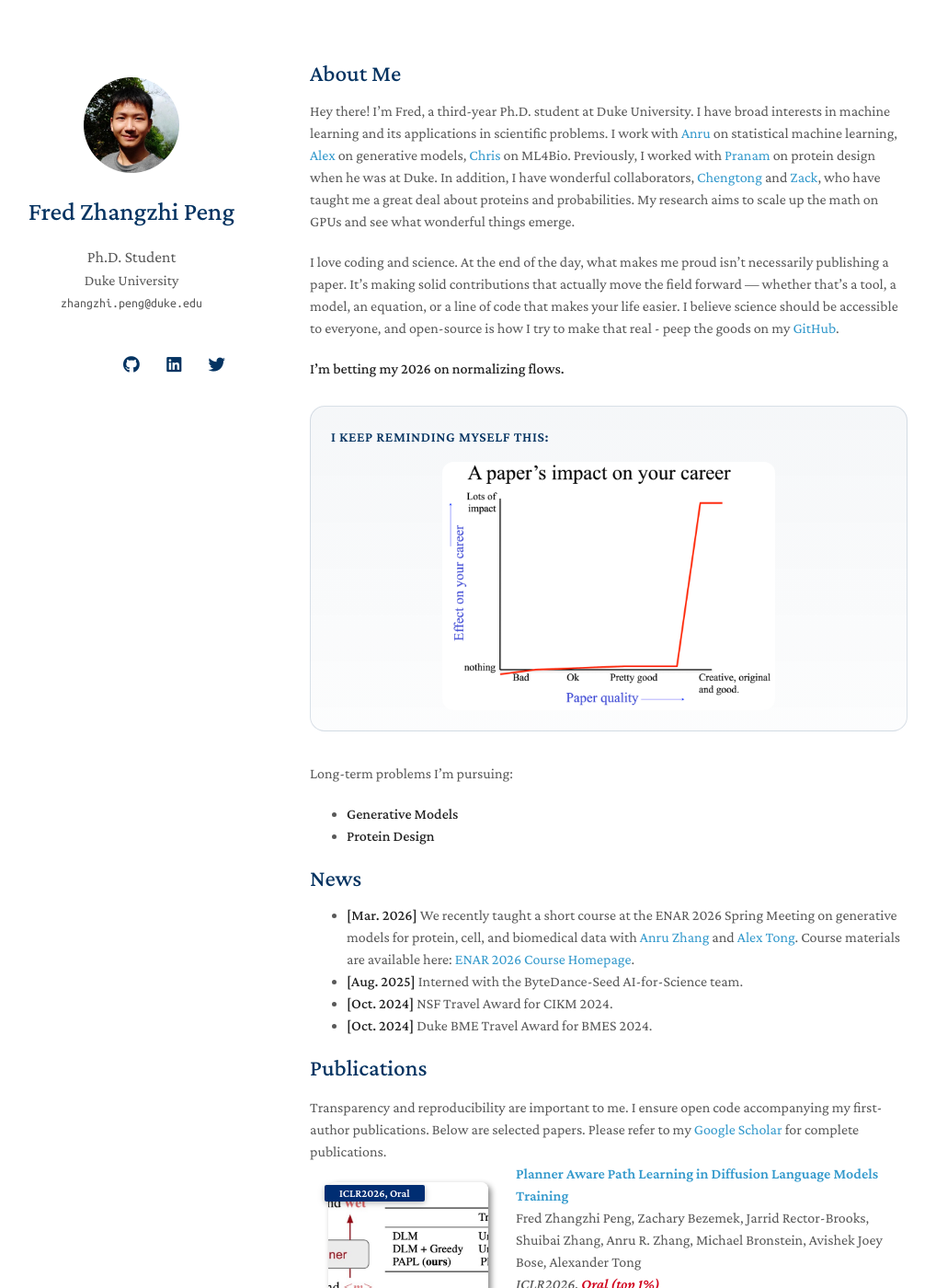
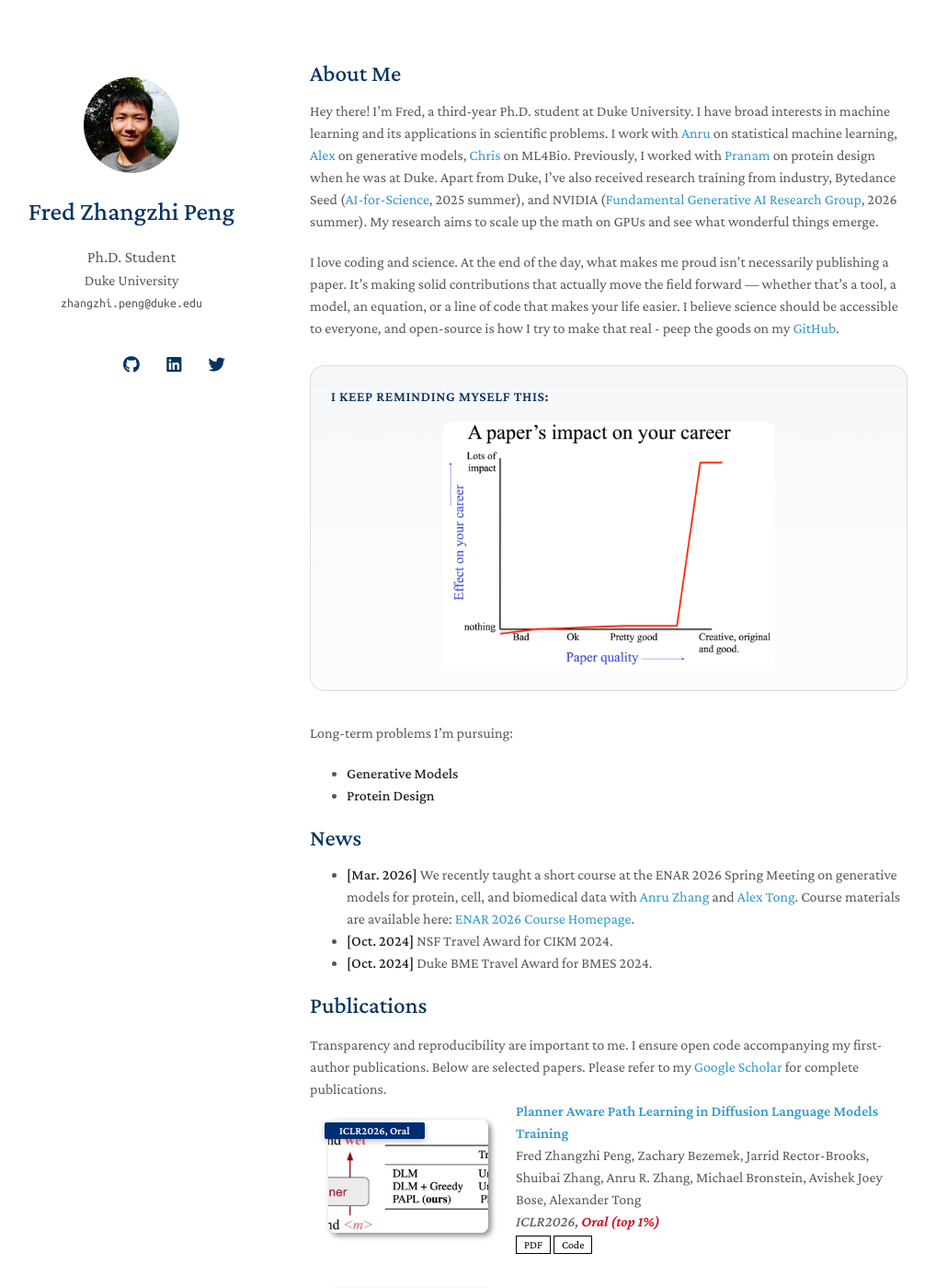
Before and after one commit to pengzhangzhi/home, a Jekyll site: the page built from index.md, in a window 1280 px wide and 1400 px high. Shown: the whole window at 92% size, without its empty margins (133-1151 px from the left). Built offline with Jekyll 4.4.1, drawn with Linux system fonts in a browser that asks for light colours; nearby versions of some CDN libraries; a style sheet for code colours, icons or effects is not loaded; our own code applies the rules of GitHub Pages for plain Markdown files.

Commit message:
Update index.md

```diff
--- a/index.md
+++ b/index.md
@@ -5,12 +5,11 @@ layout: homepage
 ## About Me
 
 Hey there! I’m Fred, a third-year Ph.D. student at Duke University. I have broad interests in machine learning and its applications in scientific problems. I work with [Anru](https://anruzhang.github.io/) on statistical machine learning, [Alex](https://www.alextong.net/) on generative models, [Chris](https://christian.dallago.us/) on ML4Bio. Previously, I worked with [Pranam](https://www.chatterjeelab.com/) on protein design when he was at Duke.
-In addition, I have wonderful collaborators, [Chengtong](https://github.com/Wangchentong) and [Zack](https://scholars.duke.edu/person/zachary.bezemek/research), who have taught me a great deal about proteins and probabilities.
+Apart from Duke, I've also received research training from industry, Bytedance Seed ([AI-for-Science](https://seed.bytedance.com/en/direction/ai_for_science), 2025 summer), and NVIDIA ([Fundamental Generative AI Research Group](https://research.nvidia.com/labs/genair/), 2026 summer).
 My research aims to scale up the math on GPUs and see what wonderful things emerge.
 
 I love coding and science. At the end of the day, what makes me proud isn’t necessarily publishing a paper. It’s making solid contributions that actually move the field forward — whether that’s a tool, a model, an equation, or a line of code that makes your life easier. I believe science should be accessible to everyone, and open-source is how I try to make that real - peep the goods on my [GitHub](https://github.com/pengzhangzhi).
 
-**I'm betting my 2026 on normalizing flows.**
 
 <div class="north-star-callout">
   <p class="north-star-callout__lead">I keep reminding myself this:</p>
@@ -31,7 +30,6 @@ Long-term problems I'm pursuing:
 ## News
 
 - **[Mar. 2026]** We recently taught a short course at the ENAR 2026 Spring Meeting on generative models for protein, cell, and biomedical data with [Anru Zhang](https://anruzhang.github.io/) and [Alex Tong](https://www.alextong.net/). Course materials are available here: [ENAR 2026 Course Homepage](https://pengzhangzhi.github.io/ENAR26-Course-Homepage).
-- **[Aug. 2025]** Interned with the ByteDance-Seed AI-for-Science team.
 - **[Oct. 2024]** NSF Travel Award for CIKM 2024.
 - **[Oct. 2024]** Duke BME Travel Award for BMES 2024.
 
```
